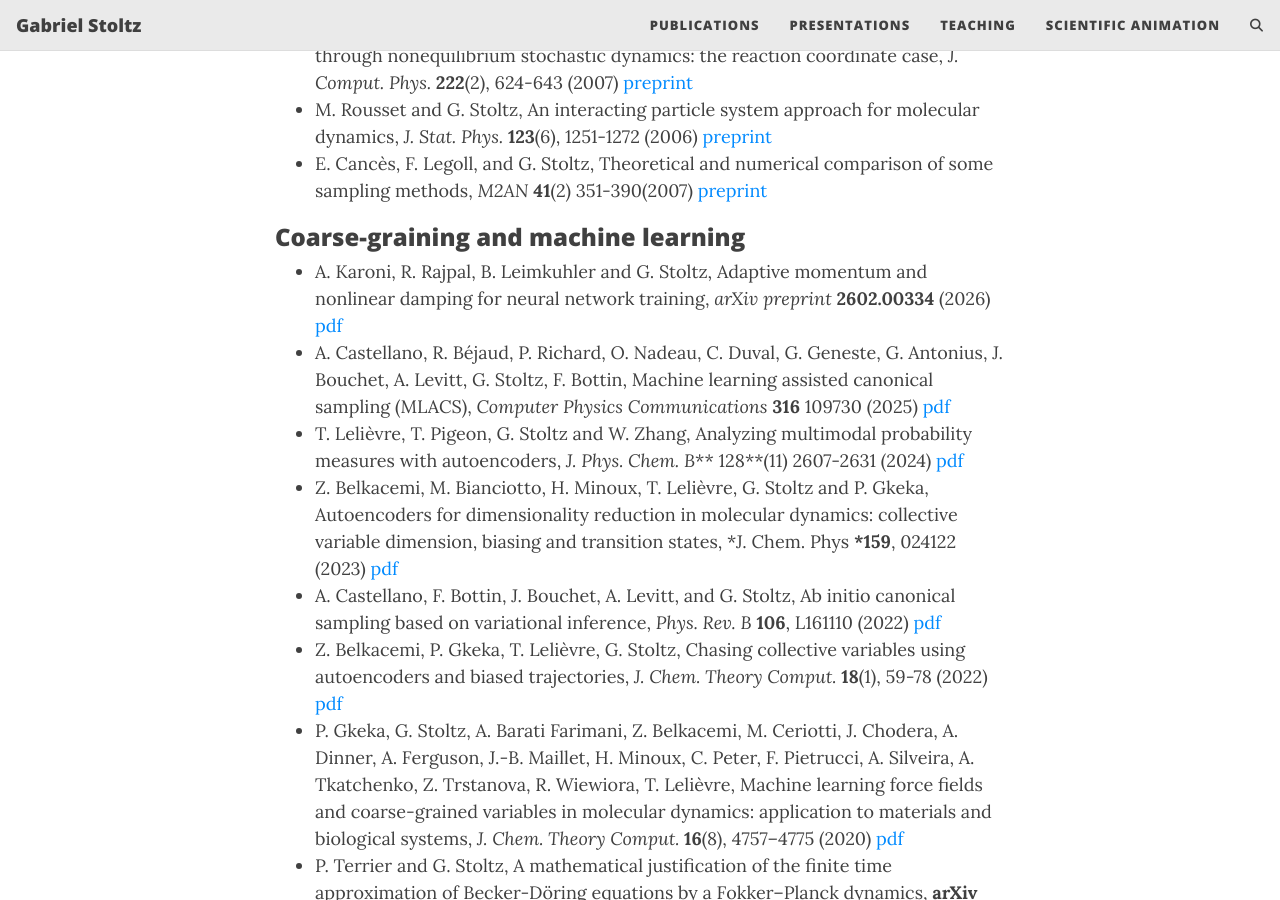
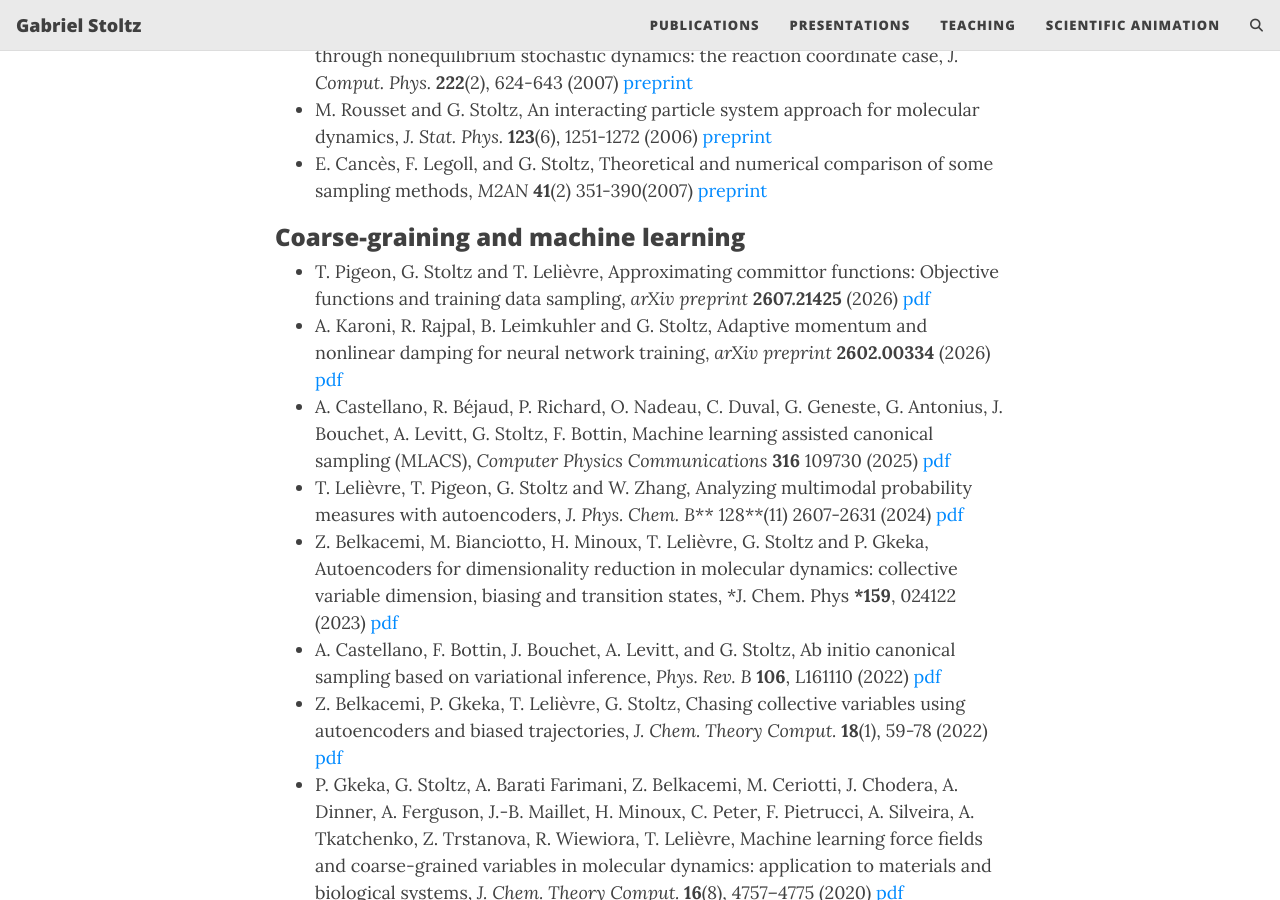
Before and after one commit to GabrielStoltz/GabrielStoltz.github.io, a Jekyll site: the page built from publications.md, in a window 1280 px wide and 900 px high, scrolled down 6025 px. Built offline with Jekyll 4.4.1, drawn with Linux system fonts in a browser that asks for light colours; comment, search, counter and statistics services are not loaded; our own code applies the rules of GitHub Pages for plain Markdown files.

Commit message:
Add new publication on committor functions

```diff
--- a/publications.md
+++ b/publications.md
@@ -97,6 +97,7 @@ Edited by G. Giacomin, S. Olla, E. Saada, H. Spohn and G. Stoltz, following up o
 
 ### Coarse-graining and machine learning
 
+  - T. Pigeon, G. Stoltz and T. Lelièvre, Approximating committor functions: Objective functions and training data sampling, *arXiv preprint* **2607.21425** (2026) <a href="https://arxiv.org/abs/2607.21425" >pdf</a>
   - A. Karoni, R. Rajpal, B. Leimkuhler and G. Stoltz, Adaptive momentum and nonlinear damping for neural network training, *arXiv preprint* **2602.00334** (2026) <a href="https://arxiv.org/abs/2602.00334" >pdf</a>
   - A. Castellano, R. Béjaud, P. Richard, O. Nadeau, C. Duval, G. Geneste, G. Antonius, J. Bouchet, A. Levitt, G. Stoltz, F. Bottin, Machine learning assisted canonical sampling (MLACS), *Computer Physics Communications* **316** 109730 (2025) <a href="https://arxiv.org/abs/2412.15370" >pdf</a>
   - T. Lelièvre, T. Pigeon, G. Stoltz and W. Zhang, Analyzing multimodal probability measures with autoencoders, *J. Phys. Chem. B*** 128**(11) 2607-2631 (2024) <a href="https://arxiv.org/abs/2310.03492" >pdf</a>
```
